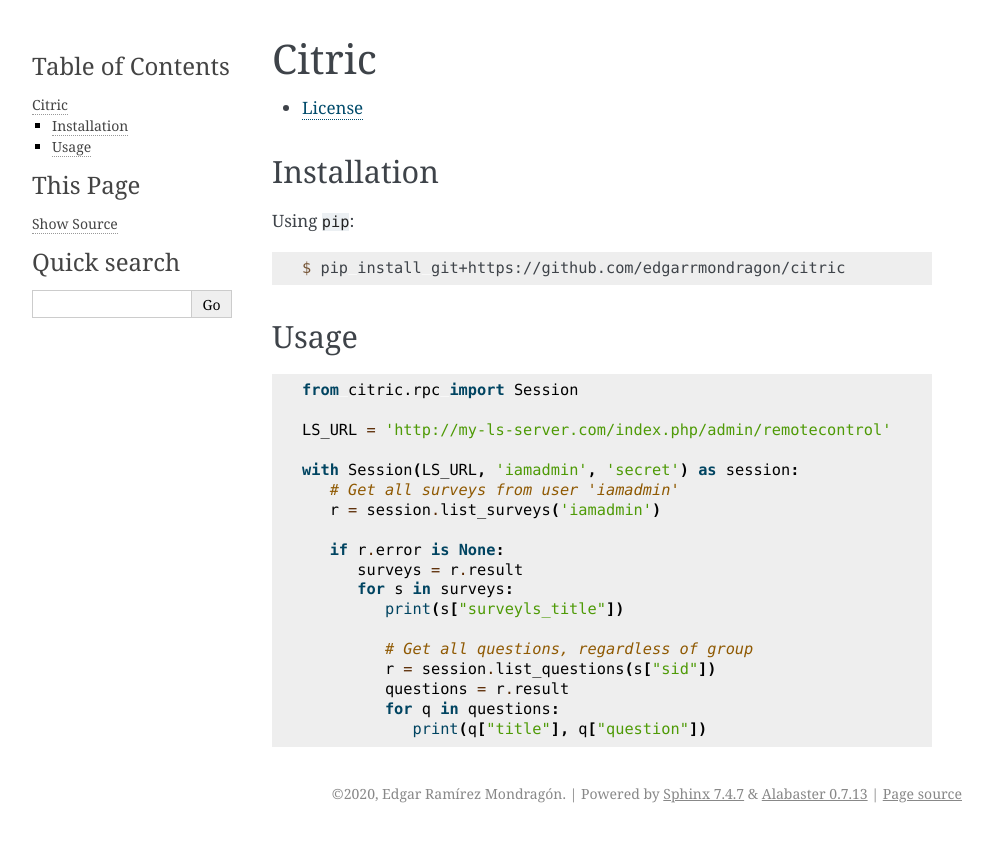
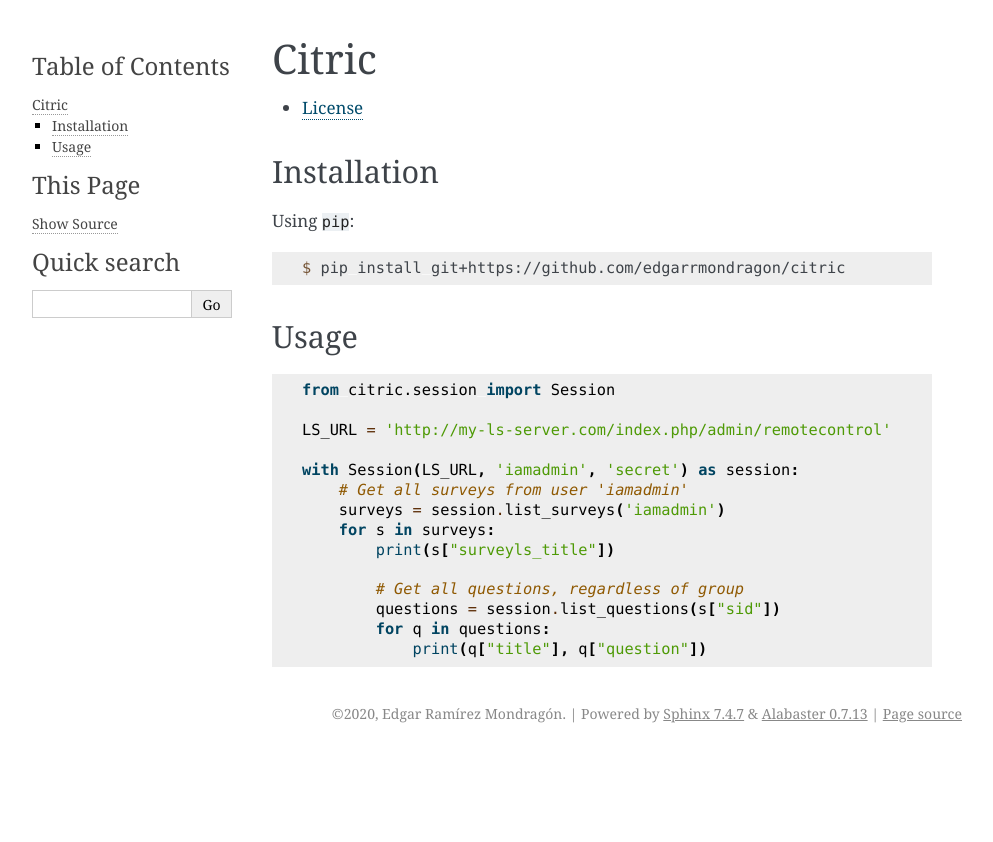
Before and after one commit to edgarrmondragon/citric, a Sphinx documentation site: the page built from docs/index.rst, in a window 1280 px wide. Shown: the top 842 px of the page, without its empty margins (148-1141 px from the left). Built offline with Sphinx 7.4.7, drawn with Linux system fonts in a browser that asks for light colours; pages that are not in the unit, such as notebooks, are missing from menus.

Commit message:
Update examples in documentation

```diff
--- a/docs/index.rst
+++ b/docs/index.rst
@@ -26,21 +26,17 @@ Usage
 
 .. code-block:: python
 
-   from citric.rpc import Session
+   from citric.session import Session
 
    LS_URL = 'http://my-ls-server.com/index.php/admin/remotecontrol'
 
    with Session(LS_URL, 'iamadmin', 'secret') as session:
-      # Get all surveys from user 'iamadmin'
-      r = session.list_surveys('iamadmin')
+       # Get all surveys from user 'iamadmin'
+       surveys = session.list_surveys('iamadmin')
+       for s in surveys:
+           print(s["surveyls_title"])
 
-      if r.error is None:
-         surveys = r.result
-         for s in surveys:
-            print(s["surveyls_title"])
-
-            # Get all questions, regardless of group
-            r = session.list_questions(s["sid"])
-            questions = r.result
-            for q in questions:
+           # Get all questions, regardless of group
+           questions = session.list_questions(s["sid"])
+           for q in questions:
                print(q["title"], q["question"])
```
Also changed, not shown: README.md (+9 -16 lines).
